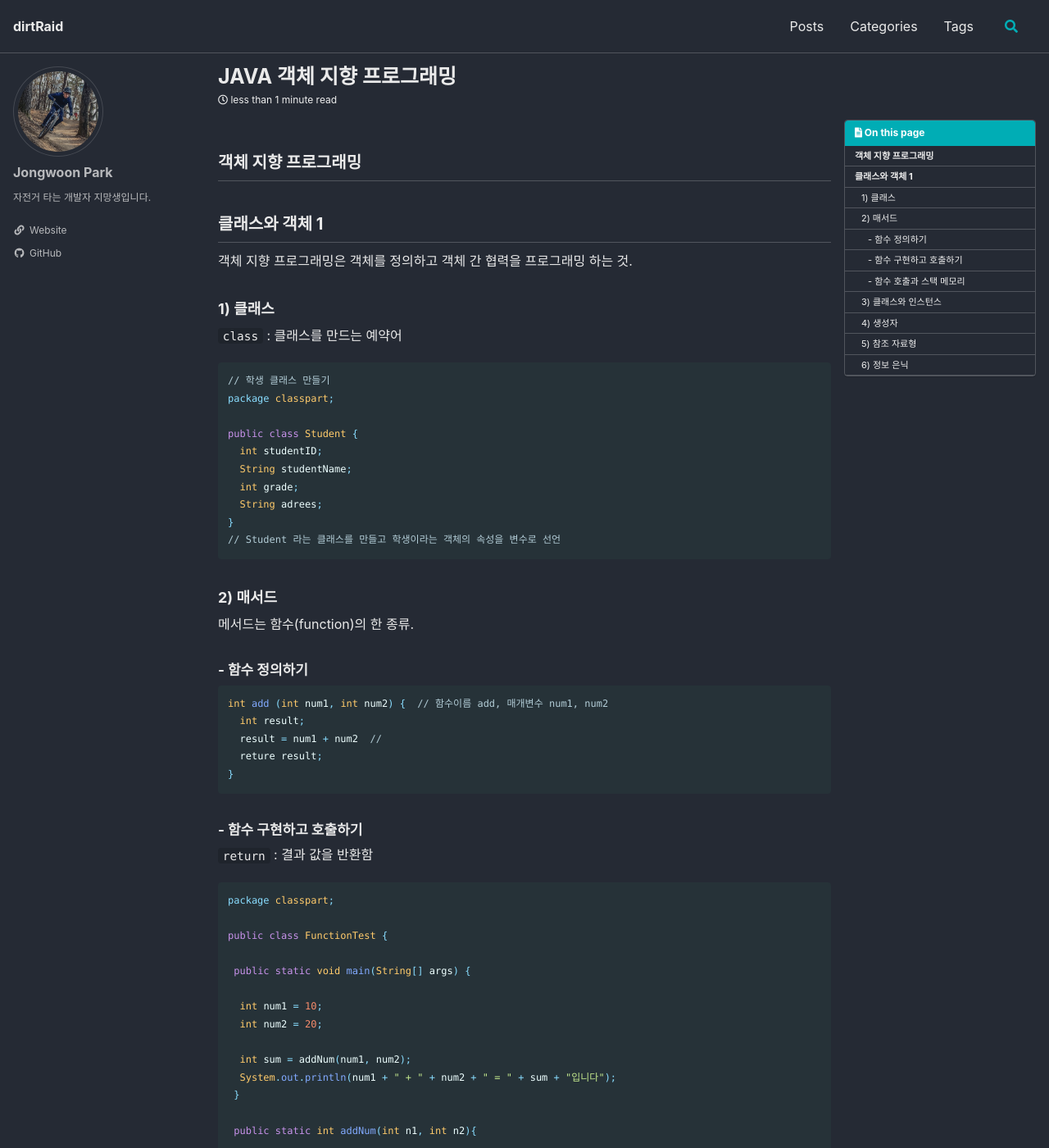
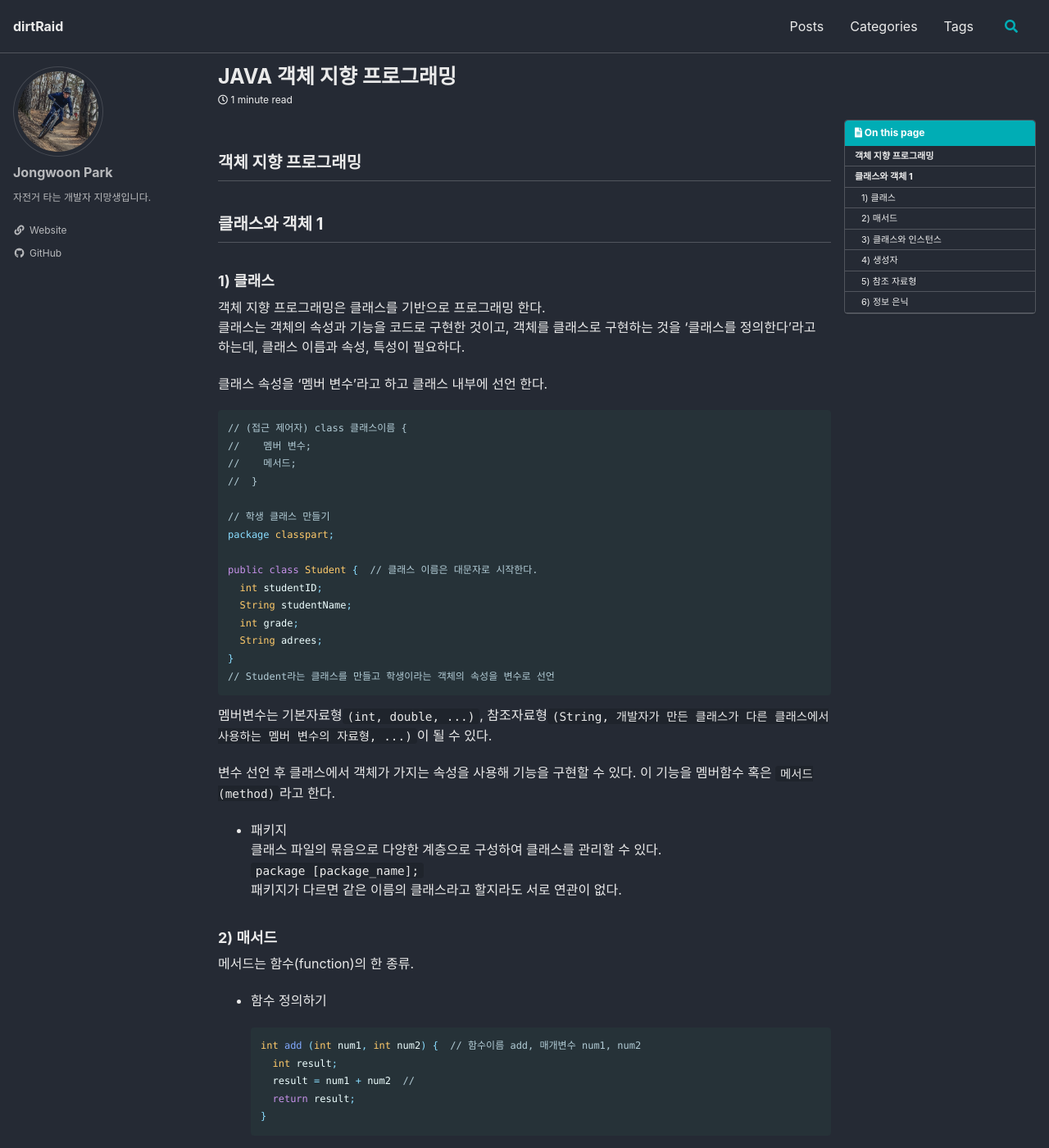
Before and after one commit to nortiz1349/dirtRaid, a Jekyll site: the page built from _posts/2022-04-22-til-java-day2-2.md, in a window 1280 px wide and 1400 px high. Shown: the whole window at 82% size. Built offline with Jekyll 4.4.1, drawn with Linux system fonts in a browser that asks for light colours; cached includes are drawn as plain includes; some web fonts are replaced; some of the changed text lies outside the part shown.

Commit message:
자바 수업 TIL

````diff
--- a/_posts/2022-04-22-til-java-day2-2.md
+++ b/_posts/2022-04-22-til-java-day2-2.md
@@ -18,68 +18,77 @@ date: 2022-04-22
 
 ## 클래스와 객체 1
 
-객체 지향 프로그래밍은 객체를 정의하고 객체 간 협력을 프로그래밍 하는 것.
-
 ### 1) 클래스
 
-`class` : 클래스를 만드는 예약어
+객체 지향 프로그래밍은 클래스를 기반으로 프로그래밍 한다.
+클래스는 객체의 속성과 기능을 코드로 구현한 것이고, 객체를 클래스로 구현하는 것을 '클래스를 정의한다'라고 하는데, 클래스 이름과 속성, 특성이 필요하다.
+
+클래스 속성을 '멤버 변수'라고 하고 클래스 내부에 선언 한다.
 
 ```java
+// (접근 제어자) class 클래스이름 {
+//    멤버 변수;
+//    메서드;
+//  }
+
 // 학생 클래스 만들기
 package classpart;
 
-public class Student {
+public class Student {  // 클래스 이름은 대문자로 시작한다.
   int studentID;
   String studentName;
   int grade;
   String adrees;
 }
-// Student 라는 클래스를 만들고 학생이라는 객체의 속성을 변수로 선언
+// Student라는 클래스를 만들고 학생이라는 객체의 속성을 변수로 선언
 ```
+
+멤버변수는 기본자료형`(int, double, ...)`, 참조자료형`(String, 개발자가 만든 클래스가 다른 클래스에서 사용하는 멤버 변수의 자료형, ...)`이 될 수 있다.
+
+변수 선언 후 클래스에서 객체가 가지는 속성을 사용해 기능을 구현할 수 있다. 이 기능을 멤버함수 혹은 `메서드(method)`라고 한다.
+
+- 패키지
+클래스 파일의 묶음으로 다양한 계층으로 구성하여 클래스를 관리할 수 있다.
+`package [package_name];`
+패키지가 다르면 같은 이름의 클래스라고 할지라도 서로 연관이 없다.
 
 ### 2) 매서드
 
 메서드는 함수(function)의 한 종류.
 
-#### - 함수 정의하기
+- 함수 정의하기
 
-```java
-int add (int num1, int num2) {  // 함수이름 add, 매개변수 num1, num2
-  int result;
-  result = num1 + num2  //
-  reture result;
-}
-```
+  ```java
+  int add (int num1, int num2) {  // 함수이름 add, 매개변수 num1, num2
+    int result;
+    result = num1 + num2  //
+    return result;
+  }
+  ```
 
-#### - 함수 구현하고 호출하기
-
+- 함수 구현하고 호출하기
 `return` : 결과 값을 반환함
 
-```java
-package classpart;
+  ```java
+  package classpart;
+  public class FunctionTest {
+  public static void main(String[] args) {
+    int num1 = 10;
+    int num2 = 20;
 
-public class FunctionTest {
+    int sum = add(num1, num2); // add 함수 호출하여 sum에 넘김
+    System.out.println(num1 + " + " + num2 + " = " + sum + "입니다");
+    }
 
- public static void main(String[] args) {
+    public static int add(int n1, int n2){
+    int result = n1 + n2;
+    return result; // 결과 값 반환
+    }
+  }
+  ```
 
-  int num1 = 10;
-  int num2 = 20;
-
-  int sum = addNum(num1, num2);
-  System.out.println(num1 + " + " + num2 + " = " + sum + "입니다");
- }
-
- public static int addNum(int n1, int n2){
-
-  int result = n1 + n2;
-  return result;
- }
-}
-```
-
-#### - 함수 호출과 스택 메모리
-
-정리 예정...
+- 함수 호출과 스택 메모리
+함수를 호출하면 그 함수만을 위한 메모리 공간이 할당 된다. 이 메모리 공간을 `stack`이라고 한다. `LIFO` 구조로 되어 있다.
 
 ### 3) 클래스와 인스턴스
 
````
Also changed, not shown: _posts/2022-04-27-til-java-day3.md (+13 -1 lines).
